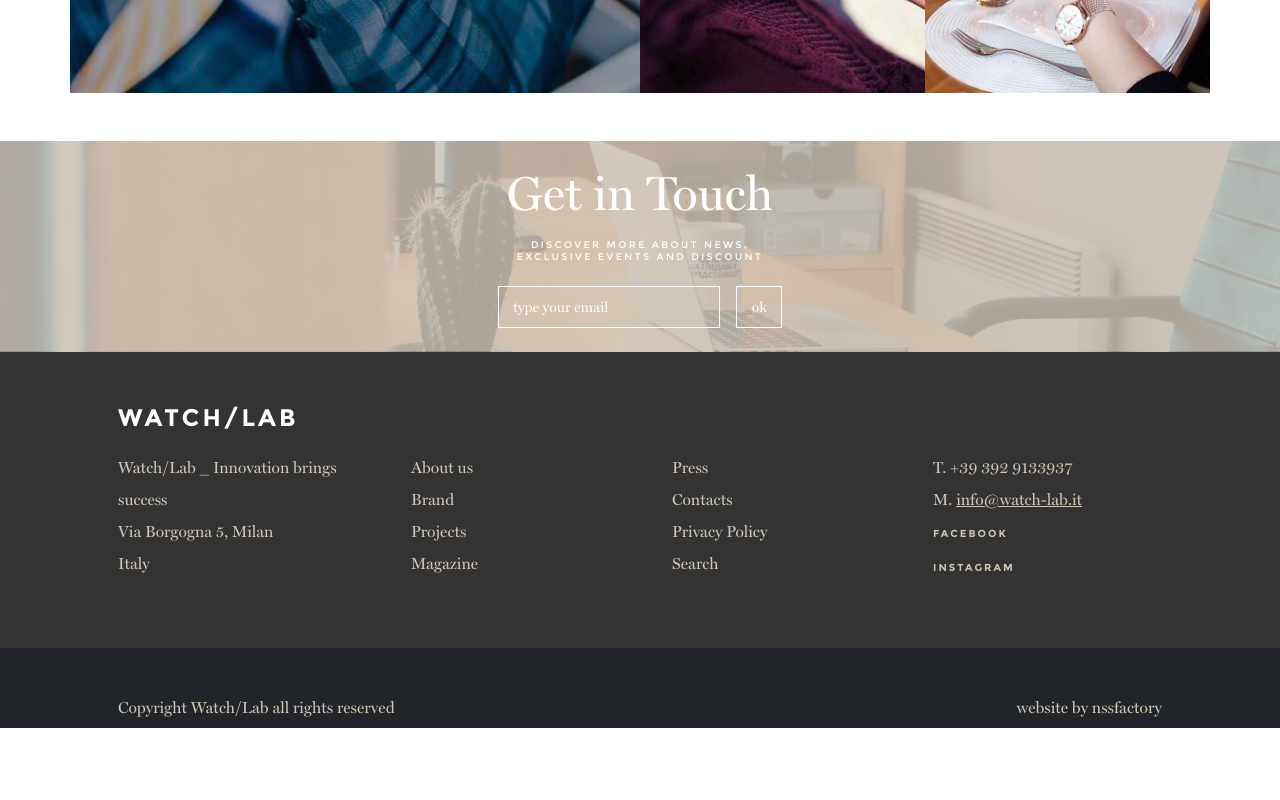
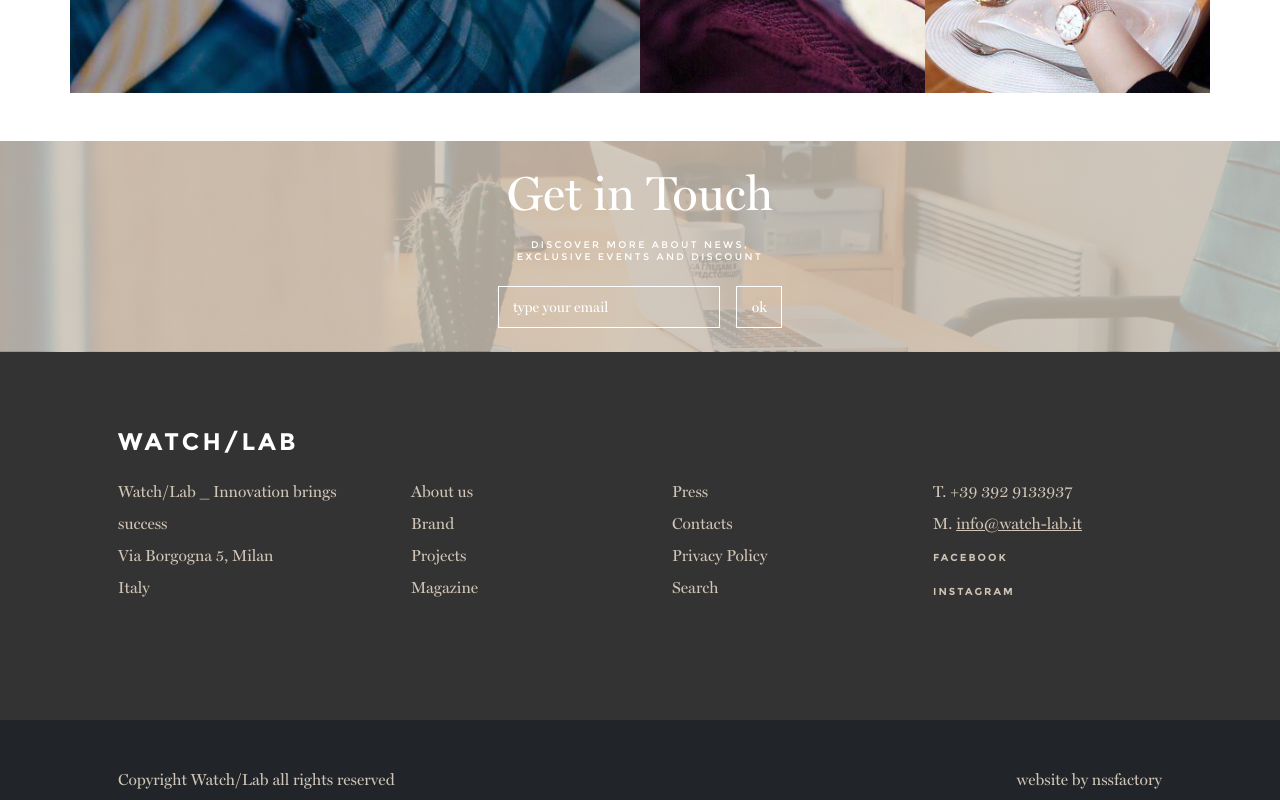
Before and after one commit to emmegray/watch-lab, a Next.js app: page / in a window 1280 px wide. Shown: the part 3412-4212 px from the top of the page. Before the commit the page ends 4140 px from the top, so only its background shows below. Built offline with nearby package versions, Linux system fonts and the light colour scheme.

Commit message:
Added padding on footer

```diff
--- a/src/app/components/Footer.js
+++ b/src/app/components/Footer.js
@@ -6,7 +6,7 @@ import style from './Footer.module.scss';
 export default function Footer() {
   return (
     <Container fluid className={style.Footer}>
-        <Container>
+        <Container className='pt-4 pb-5'>
           <Row className='p-5 pb-0'>
             <div className={style.logo}>
               <Navbar.Brand href="#">Watch/Lab</Navbar.Brand>
```
